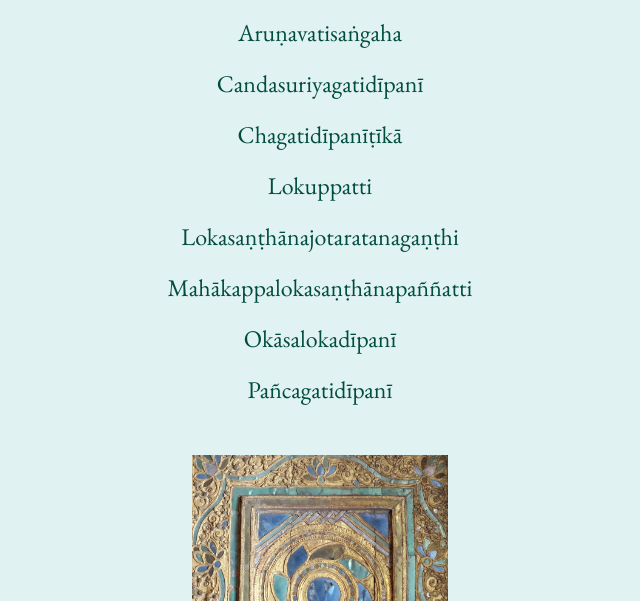
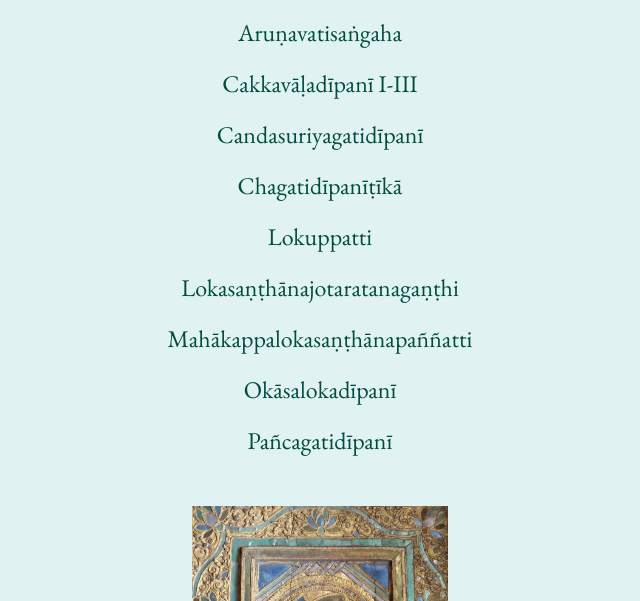
Before and after one commit to agornall/cosmology, a plain HTML site: page index.html in a window 1280 px wide. Shown: the part 199-800 px from the top of the page, without its empty margins (320-960 px from the left). Drawn offline with Linux system fonts and the light colour scheme.

Commit message:
Update index.html
added link to Cakkavaladipani I-III

```diff
--- a/index.html
+++ b/index.html
@@ -73,6 +73,7 @@
             <h1>Pali Cosmological Texts</h1>
         </div>
         <a href="arunavatisangaha.html">Aruṇavatisaṅgaha</a>
+        <a href="cakkavaladipani1-3.html">Cakkavāḷadīpanī I-III</a>
         <a href="candasuriyagatidipani.html">Candasuriyagatidīpanī</a>
         <a href="chagatidipanitika.html">Chagatidīpanīṭīkā</a>
         <a href="lokuppatti.html">Lokuppatti</a>
```
